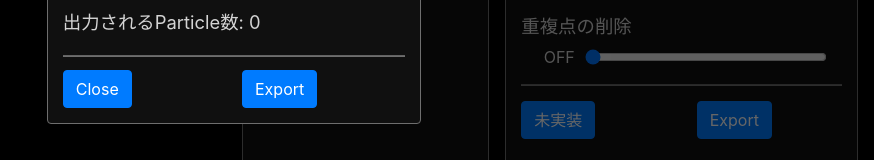
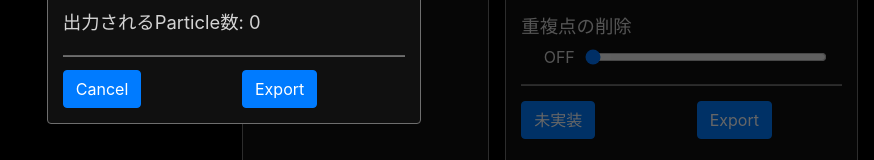
Before and after one commit to HakimsiKiller/ccnex, a React (Create React App) app: page / in a window 1280 px wide. Both pictures are taken after a click on the button "Export". Shown: the part 514-674 px from the top of the page, without its empty margins (406-1280 px from the left). Built offline with nearby package versions, Linux system fonts and the light colour scheme.

Commit message:
:children_crossing: ExportModalのCloseをCancelに変更

```diff
--- a/src/components/ExportModal.tsx
+++ b/src/components/ExportModal.tsx
@@ -111,7 +111,7 @@ const ExportModal = ({ openExportModal, importStrings, points, isOpen, duplicate
                 <Row><Col><hr className={styles['line']} /></Col></Row>
                 <Row noGutters>
                     <Col className={styles['col']} xl={6} lg={6} md={6} sm={12} xs={12}>
-                        <Button className={styles['button']} onClick={onRequestClose}>Close</Button>
+                        <Button className={styles['button']} onClick={onRequestClose}>Cancel</Button>
                     </Col>
                     <Col className={styles['col']} xl={6} lg={6} md={6} sm={12} xs={12}>
                         <Button className={styles['button']} onClick={onExport}>Export</Button>
```
